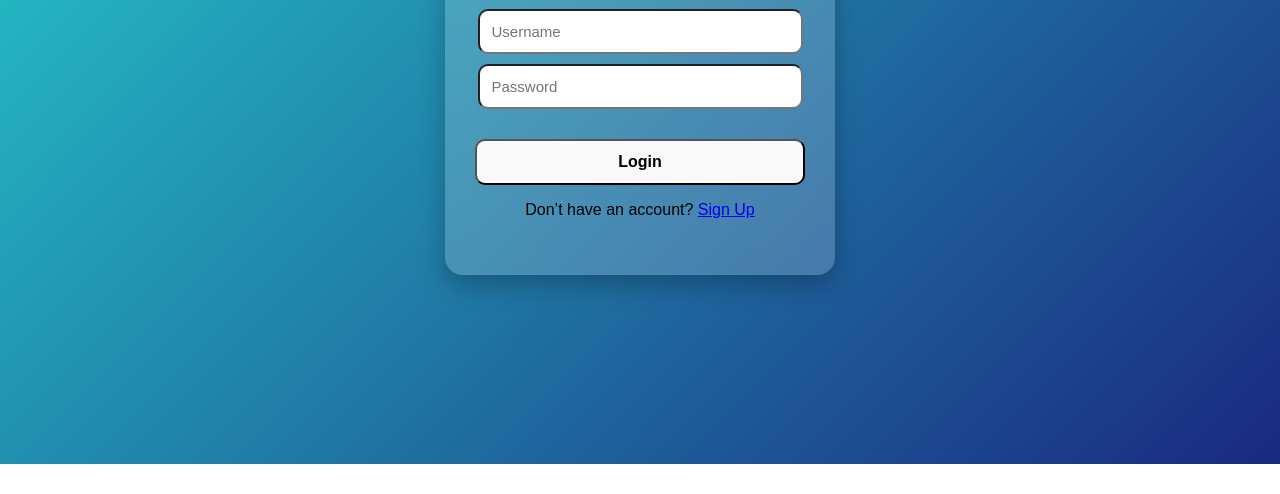
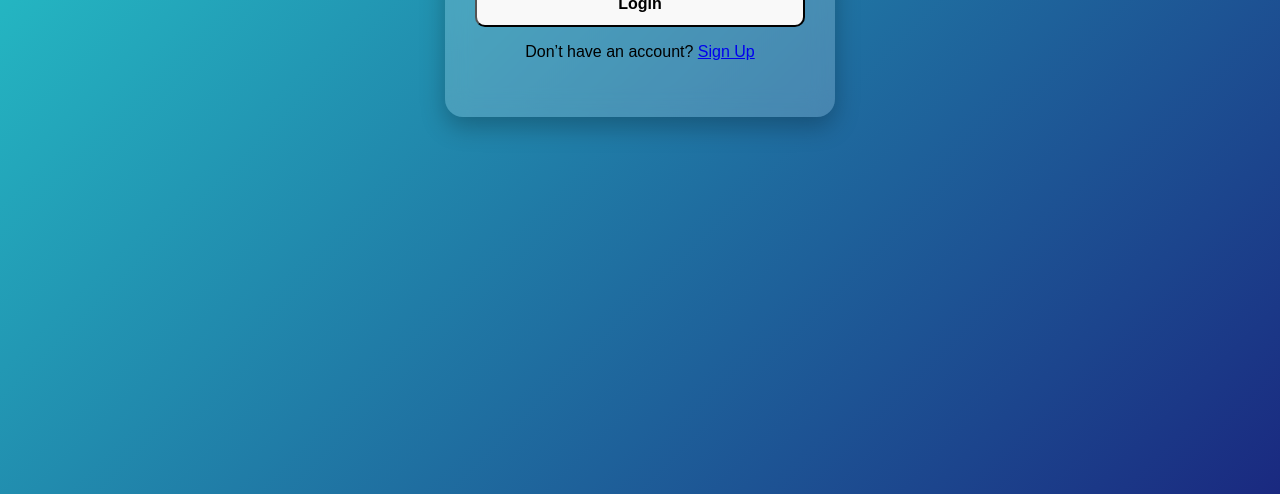
Before and after one commit to Manojkumarcherukuneedi/ChatBuddy, a website: page public/login.html in a window 1280 px wide. Shown: the part 336-830 px from the top of the page. Before the commit the page ends 800 px from the top, so only its background shows below. Drawn offline with Linux system fonts and the light colour scheme.

Commit message:
Updated css and UI

```diff
--- a/public/css/styles.css
+++ b/public/css/styles.css
@@ -7,11 +7,14 @@ body {
   font-family: 'Poppins', sans-serif;
   background: linear-gradient(135deg, #26D0CE, #1A2980);
   height: 100vh;
+
   display: flex;
   justify-content: center;
-  align-items: center;
+  align-items: flex-start;   /* ✅ Instead of centering vertically */
+  padding-top: 30px;         /* Optional spacing */
   transition: 0.3s;
 }
+
 
 body.dark {
   background: linear-gradient(135deg, #0e0e0e, #232323);
```
